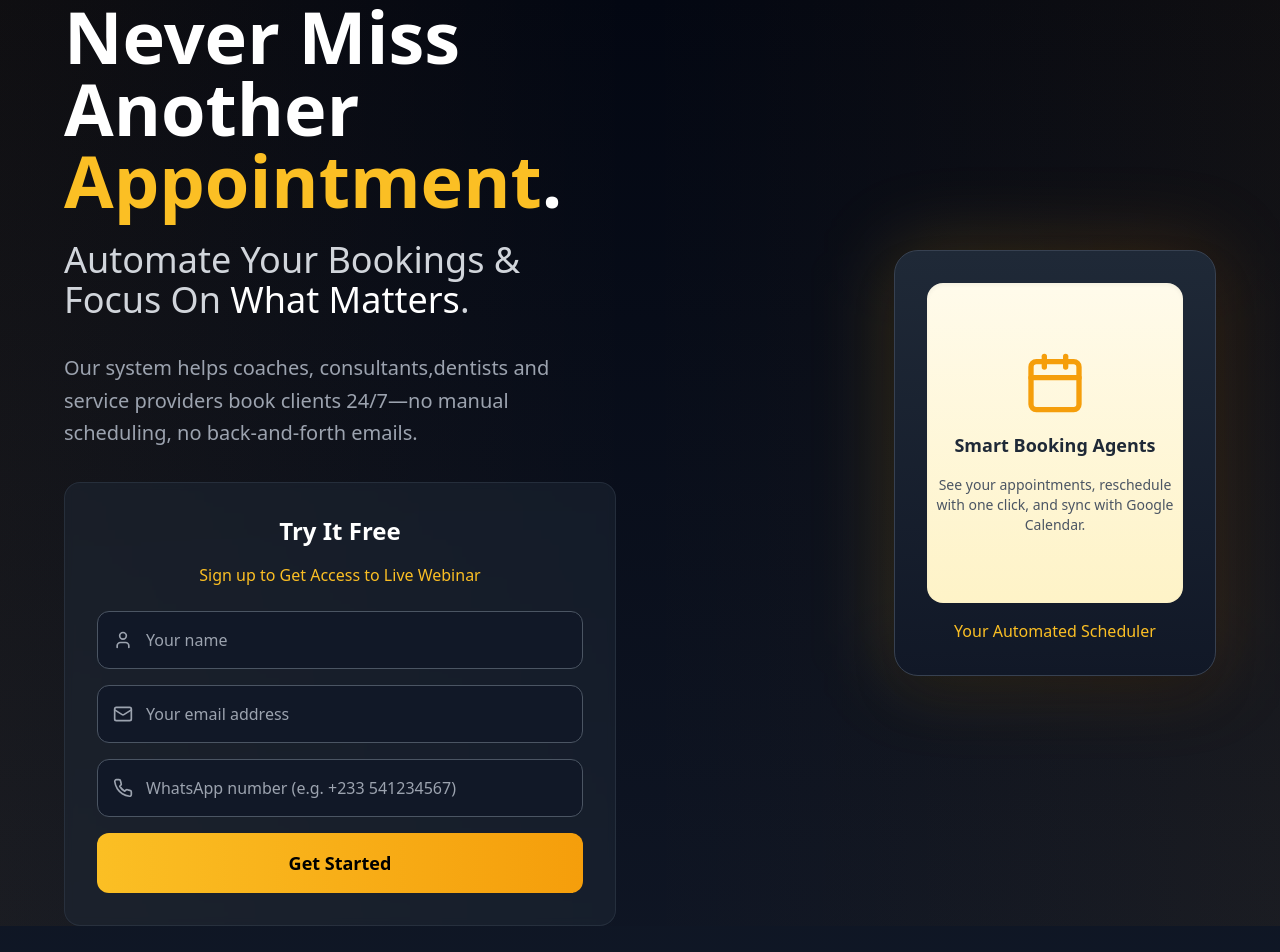
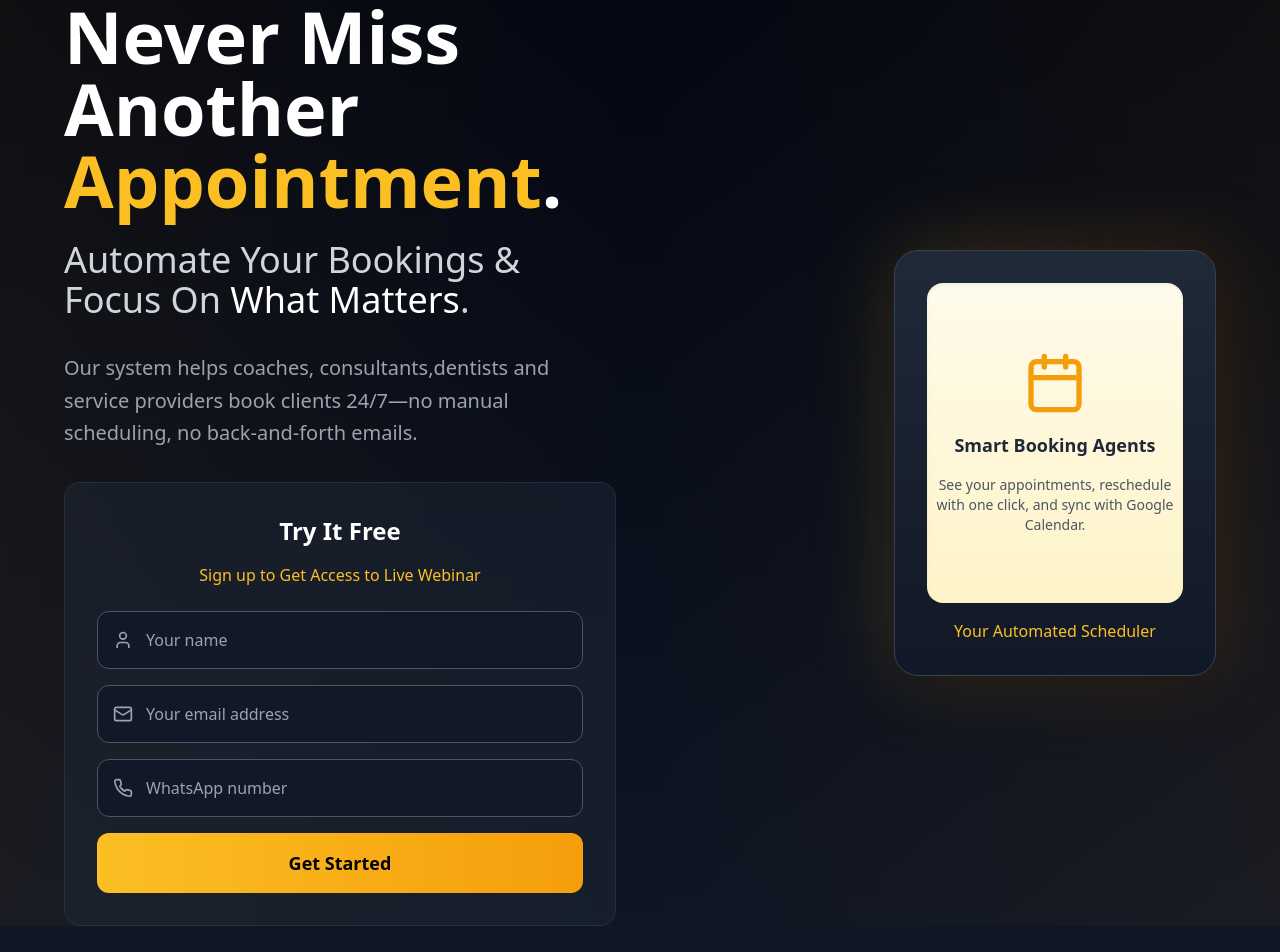
Before and after one commit to samsa221/landing, a React (Vite) app: page / in a window 1280 px wide. Shown: the top 952 px of the page. Built offline with nearby package versions, Linux system fonts and the light colour scheme.

Commit message:
Update App.tsx

```diff
--- a/src/App.tsx
+++ b/src/App.tsx
@@ -111,7 +111,7 @@ function App() {
                     <input
                       type="tel"
                       name="whatsapp"
-                      placeholder="WhatsApp number (e.g. +233 541234567)"
+                      placeholder="WhatsApp number"
                       value={formData.whatsapp}
                       onChange={handleInputChange}
                       required
```
